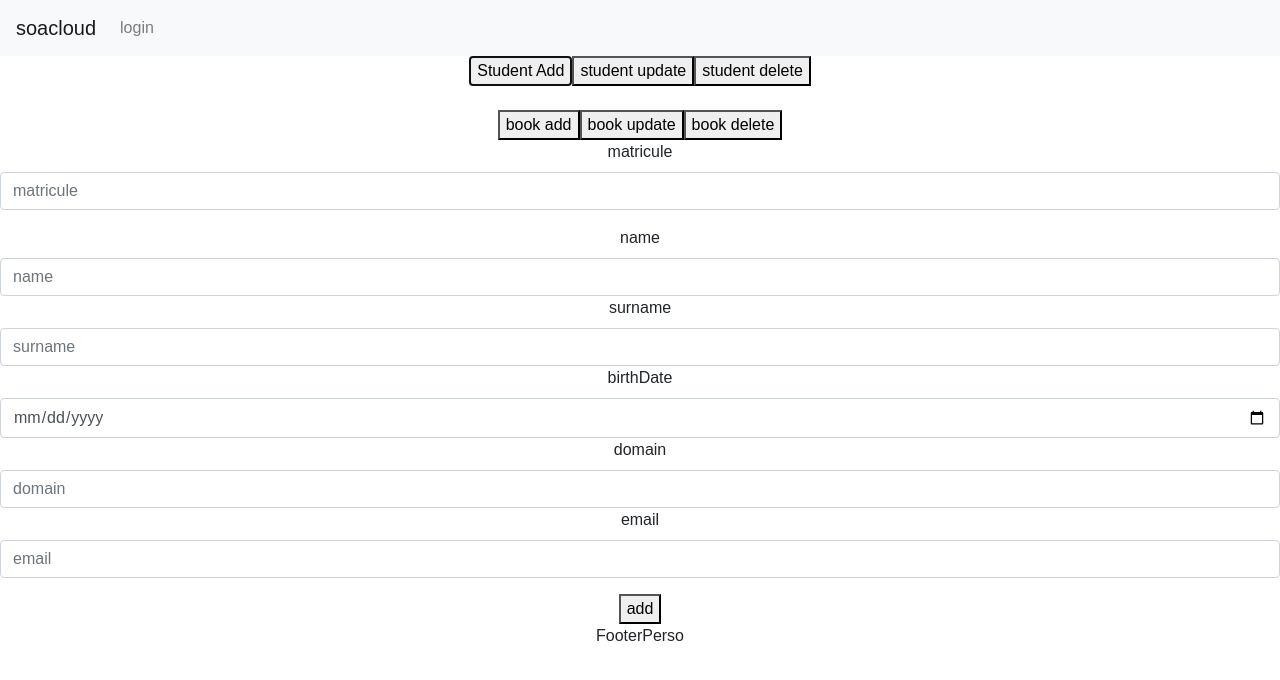
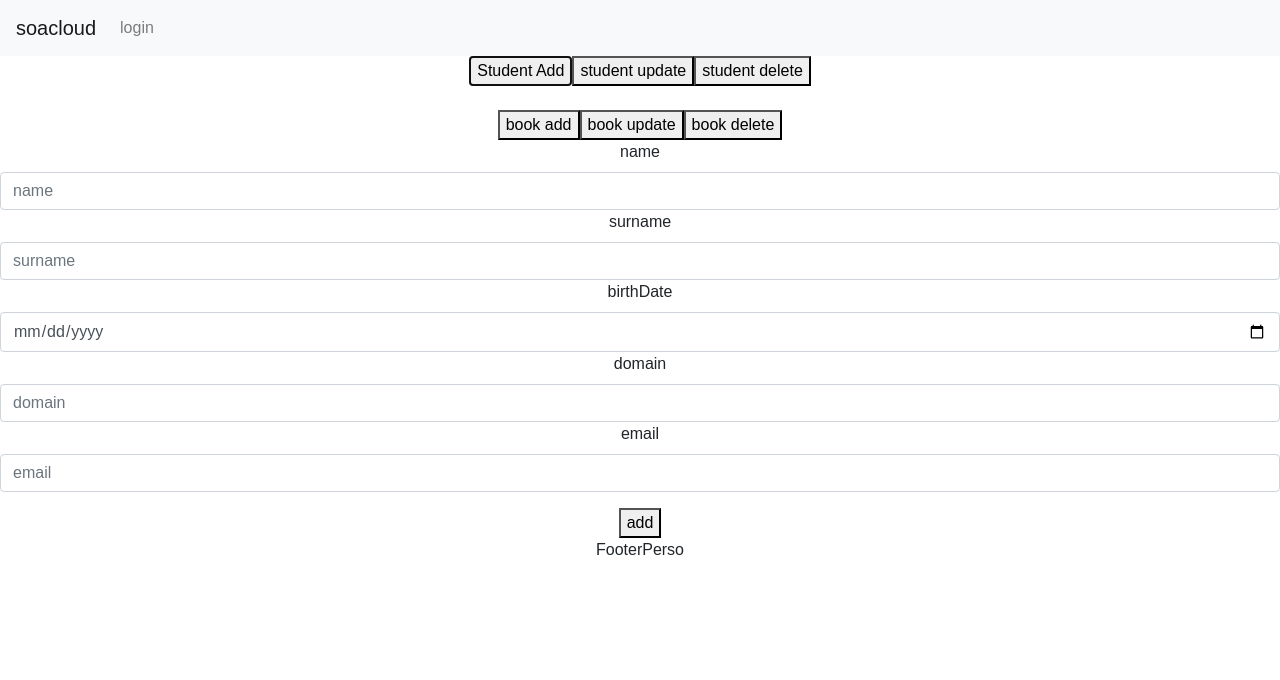
Before and after one commit to savadogoMahama/cloud2020library, a React (Create React App) app: page /admin in a window 1280 px wide. Both pictures are taken after a click on the button "Student Add". Shown: the top 680 px of the page. Built offline with nearby package versions, Linux system fonts and the light colour scheme.

Commit message:
initial commit

```diff
--- a/src/components/StudentAdd.js
+++ b/src/components/StudentAdd.js
@@ -1,22 +1,55 @@
-import React from "react";
-export default function StudentAdd() {
+import React, { Component } from "react";
+export default class StudentAdd extends Component {
+  state = {
+    name: "",
+    surname: "",
+    birthDate: null,
+    domain: "",
+    email: ""
+  };
+  handleSubmit = (event) => {
+    event.preventDefault();
+    const { name, surname, birthDate, domain, email } = this.state;
+    let apiRequest = new XMLHttpRequest();
+    apiRequest.onreadystatechange = () => {
+      if (apiRequest.status === 404) {
+        console.log("une erreur s'est produit lors de l'envoi");
+      } else if (apiRequest.readyState === 4) {
+        let response = apiRequest.response;
+        console.log(response);
+      }
+    };
+    apiRequest.open("GET", "http://localhost:8081/studentList");
+    // apiRequest.open("GET", "http://localhost:8088/inscription");
+
+    apiRequest.send();
+  };
+  handleNameChange = (event) => {
+    this.setState({ name: event.target.value });
+  };
+  handleSurnameChange = (event) => {
+    this.setState({ surname: event.target.value });
+  };
+  handleBirthDateChange = (event) => {
+    this.setState({ birthDate: event.target.value });
+  };
+  handleDomainChange = (event) => {
+    this.setState({ domain: event.target.value });
+  };
+  handleEmailChange = (event) => {
+    this.setState({ email: event.target.value });
+  };
+  render() {
+    const { name, surname, birthDate, domain, email } = this.state;
     return (
       <div>
-      <form>
-        <div className="form-group">
-          <label for="matricule">matricule</label>
-          <input
-            type="text"
-            className="form-control "
-            id="matricule"
-            placeholder="matricule"
-          />
-        </div>
-
+        <form onSubmit={this.handleSubmit}>
           <div className="form-group">
             <label for="name">name</label>
             <input
+              onChange={this.handleNameChange}
               type="text"
+              value={name}
               className="form-control"
               id="name"
               placeholder="name"
@@ -24,7 +57,9 @@ export default function StudentAdd() {
             <div className="form-group">
               <label for="surname">surname</label>
               <input
+                onChange={this.handleSurnameChange}
                 type="text"
+                value={surname}
                 className="form-control"
                 id="surname"
                 placeholder="surname"
@@ -33,6 +68,8 @@ export default function StudentAdd() {
                 <label for="bithDate">birthDate</label>
                 <input
                   type="date"
+                  onChange={this.handleBirthDateChange}
+                  value={birthDate}
                   className="form-control"
                   id="birthdate"
                   placeholder="birthdate"
@@ -41,6 +78,8 @@ export default function StudentAdd() {
                   <label for="domain">domain</label>
                   <input
                     type="text"
+                    onChange={this.handleDomainChange}
+                    value={domain}
                     className="form-control"
                     id="domain"
                     placeholder="domain"
@@ -49,6 +88,8 @@ export default function StudentAdd() {
                     <label for="email">email</label>
                     <input
                       type="email"
+                      onChange={this.handleEmailChange}
+                      value={email}
                       className="form-control"
                       id="email"
                       placeholder="email"
@@ -65,3 +106,4 @@ export default function StudentAdd() {
       </div>
     );
   }
+}
```
Lines whose indentation alone changed are shown as unchanged.
